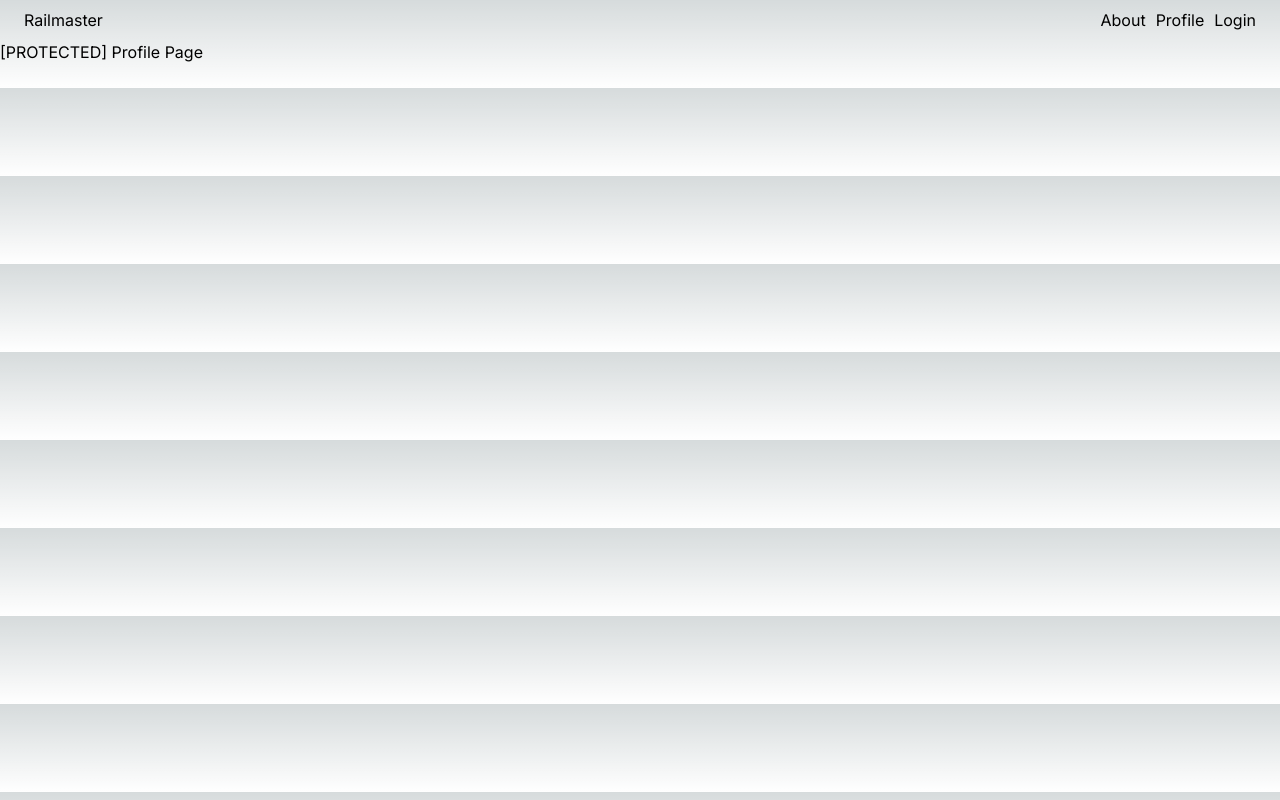
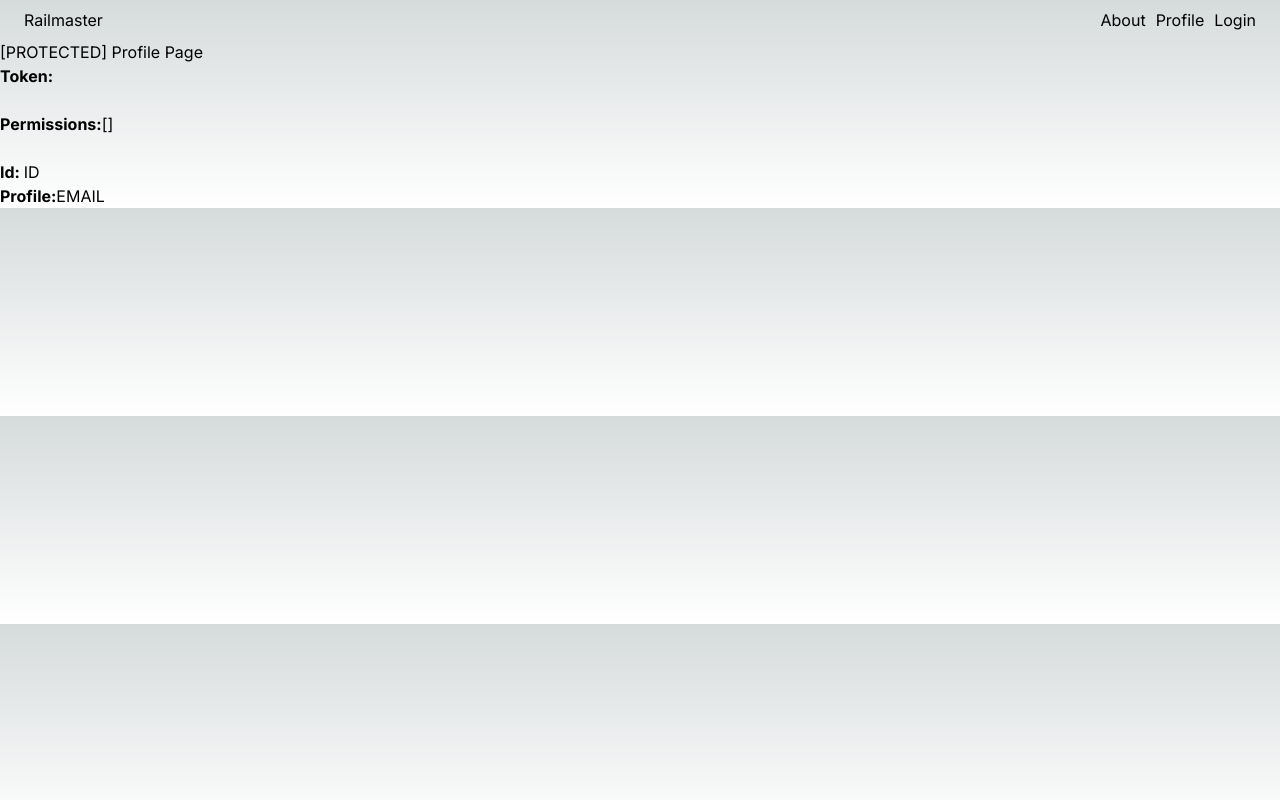
Before and after one commit to n8rzz/railmaster-ui, a Next.js app: page /profile in a window 1280 px wide. Built offline with nearby package versions, Linux system fonts and the light colour scheme.

Commit message:
connects to user/profile endpoint and renders data using zustand store

```diff
--- a/package.json
+++ b/package.json
@@ -26,7 +26,8 @@
     "react-dom": "18.2.0",
     "react-hook-form": "^7.45.2",
     "tailwindcss": "3.3.2",
-    "typescript": "5.1.6"
+    "typescript": "5.1.6",
+    "zustand": "^4.4.0"
   },
   "devDependencies": {
     "@types/jsonwebtoken": "^9.0.2",
--- a/src/app/profile/page.tsx
+++ b/src/app/profile/page.tsx
@@ -1,17 +1,42 @@
 'use client';
 
-import React from 'react';
-import { useCurrentUser } from '@/hooks/auth/current-user';
+import React, { useEffect } from 'react';
+import { useUserStore } from '@/hooks/users/userStore';
 
 export default function ProfilePage() {
-  const { user } = useCurrentUser();
+  const { access_token, permissions, user, getUser } = useUserStore();
+
+  useEffect(() => {
+    void getUser();
+  }, [getUser]);
+
+  console.log(user);
 
   return (
     <div>
-      [PROTECTED] Profile Page
+      <h2>[PROTECTED] Profile Page</h2>
+      <div>
+        <b>Token:</b>
+        {access_token}
+      </div>
+
       <br />
+
+      <div>
+        <b>Permissions:</b>
+        {JSON.stringify(permissions)}
+      </div>
+
       <br />
-      {user?.access_token}
+
+      <div>
+        <b>Id: </b>
+        {user?.id || 'ID'}
+      </div>
+      <div>
+        <b>Profile:</b>
+        {user?.email || 'EMAIL'}
+      </div>
     </div>
   );
 }
--- a/src/components/Navigation/Navigation.tsx
+++ b/src/components/Navigation/Navigation.tsx
@@ -5,14 +5,14 @@ import Link from 'next/link';
 import { Route } from '@/route.constants';
 import { useLogout } from '@/hooks/auth/logout';
 import { useRouter } from 'next/navigation';
-import { useCurrentUser } from '@/hooks/auth/current-user';
+import { useCurrentToken } from '@/hooks/auth/current-token';
 import { UiIf } from '@/components/UiIf/ui-if';
 
 interface IProps {}
 
 export function Navigation(props: IProps) {
   const router = useRouter();
-  const { isLoggedIn } = useCurrentUser();
+  const { isLoggedIn } = useCurrentToken();
   const { logout } = useLogout();
 
   const onClickLogout = async () => {
--- a/src/domain/auth/auth.types.ts
+++ b/src/domain/auth/auth.types.ts
@@ -8,4 +8,7 @@ export interface IAuthResponseData {
   data: IAuthResponse;
 }
 
-export interface IUser extends IAuthResponse {}
+export interface IUser {
+  email: string;
+  id: number;
+}
--- /dev/null
+++ b/src/domain/users/users.service.ts
@@ -0,0 +1,31 @@
+import { IAuthResponse, IUser } from '@/domain/auth/auth.types';
+import Cookies from 'js-cookie';
+import { COOKIES } from '@/domain/auth/auth.constants';
+
+export async function getUserToken(): Promise<IAuthResponse | undefined> {
+  try {
+    const rawToken = Cookies.get(COOKIES.User) || '';
+
+    return Promise.resolve(JSON.parse(rawToken) as IAuthResponse);
+  } catch (error) {
+    console.error(error);
+  }
+}
+
+export async function getUserRequest(): Promise<IUser | undefined> {
+  const token = JSON.parse(Cookies.get(COOKIES.User) || '') as IAuthResponse;
+
+  try {
+    const response = await fetch('http://localhost:3001/v1/users/profile', {
+      method: 'GET',
+      headers: {
+        'Authorization': `Bearer ${token.access_token}`,
+        'Content-Type': 'application/json',
+      },
+    });
+
+    return response.json();
+  } catch (error) {
+    console.error(error);
+  }
+}
--- a/src/hooks/auth/current-user.ts
+++ b/src/hooks/auth/current-token.ts
@@ -1,19 +1,19 @@
 import { useEffect, useState } from 'react';
-import { IUser } from '@/domain/auth/auth.types';
+import { IAuthResponse } from '@/domain/auth/auth.types';
 import Cookies from 'js-cookie';
 import { COOKIES } from '@/domain/auth/auth.constants';
 
-export const useCurrentUser = () => {
-  const [user, setUser] = useState<IUser | null>(null);
+export const useCurrentToken = () => {
+  const [token, setToken] = useState<IAuthResponse | null>(null);
 
   useEffect(() => {
-    const user = Cookies.get(COOKIES.User);
+    const token = Cookies.get(COOKIES.User);
 
-    if (!user) {
+    if (!token) {
       return;
     }
 
-    setUser(JSON.parse(user));
+    setToken(JSON.parse(token));
   }, []);
 
   /**
@@ -25,8 +25,8 @@ export const useCurrentUser = () => {
    * @returns boolean
    */
   function isLoggedIn(): boolean {
-    return Boolean(user?.access_token);
+    return Boolean(token?.access_token);
   }
 
-  return { isLoggedIn, user };
+  return { isLoggedIn, user: token };
 };
--- /dev/null
+++ b/src/hooks/users/userStore.ts
@@ -0,0 +1,38 @@
+import { create } from 'zustand';
+import { getUserRequest, getUserToken } from '@/domain/users/users.service';
+import { IUser } from '@/domain/auth/auth.types';
+
+interface UserStoreState {
+  access_token: string;
+  permissions: string[];
+  user: IUser | undefined;
+
+  getUser: () => Promise<void>;
+}
+
+export const useUserStore = create<UserStoreState>((set) => ({
+  access_token: '',
+  permissions: [],
+  user: undefined,
+  getToken: async () => {
+    try {
+      const token = await getUserToken();
+
+      set({
+        access_token: token?.access_token || '',
+        permissions: token?.permissions || [],
+      });
+    } catch (error) {
+      console.error('Error fetching token:', error);
+    }
+  },
+  getUser: async () => {
+    try {
+      const user = await getUserRequest();
+
+      set({ user });
+    } catch (error) {
+      console.error('Error fetching user:', error);
+    }
+  },
+}));
```
Also changed, not shown: 1 other file (tests, documents, lock files or other folders).
